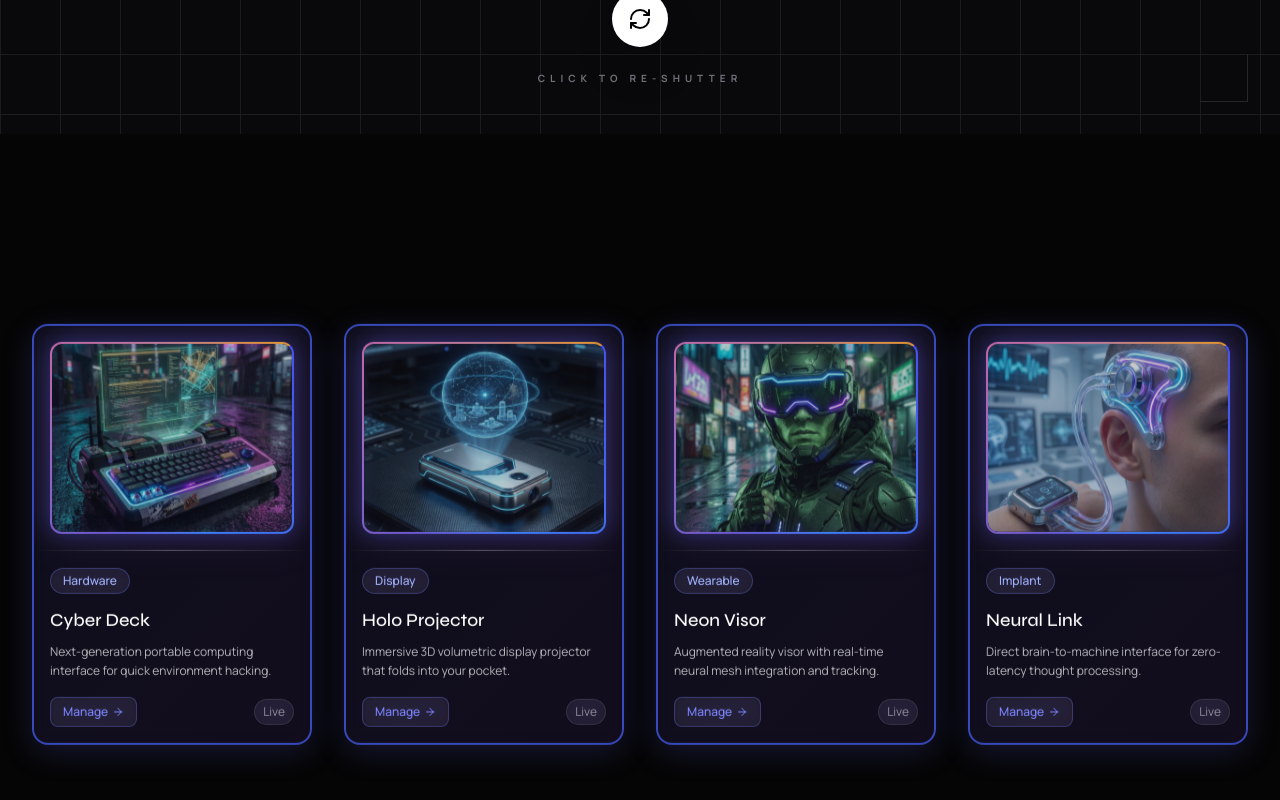
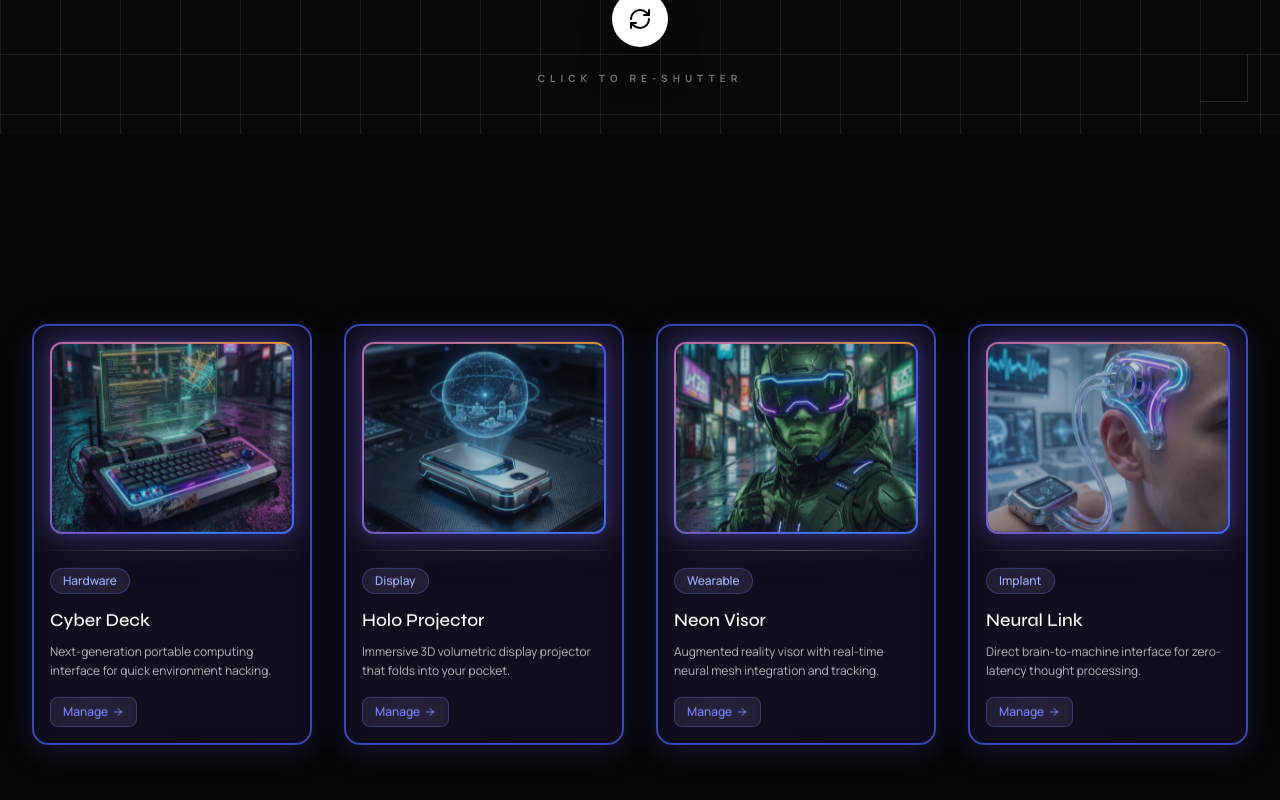
Before and after one commit to Skorpios604/E-commerce, a Next.js app: page / in a window 1280 px wide. Shown: the part 666-1466 px from the top of the page. Built offline with nearby package versions, Linux system fonts and the light colour scheme.

Commit message:
Remove live badge from cards as it is not needed.

```diff
--- a/src/components/ui/schema-card.tsx
+++ b/src/components/ui/schema-card.tsx
@@ -61,7 +61,6 @@ export function SchemaCard({
                                 <path d="M5 12H19M19 12L12 5M19 12L12 19" stroke="currentColor" strokeWidth={2} strokeLinecap="round" strokeLinejoin="round" />
                             </svg>
                         </a>
-                        <span className="text-white/50 text-xs sc-glass px-2 py-1 rounded-full border border-white/10">Live</span>
                     </div>
                 </div>
             </div>
```
